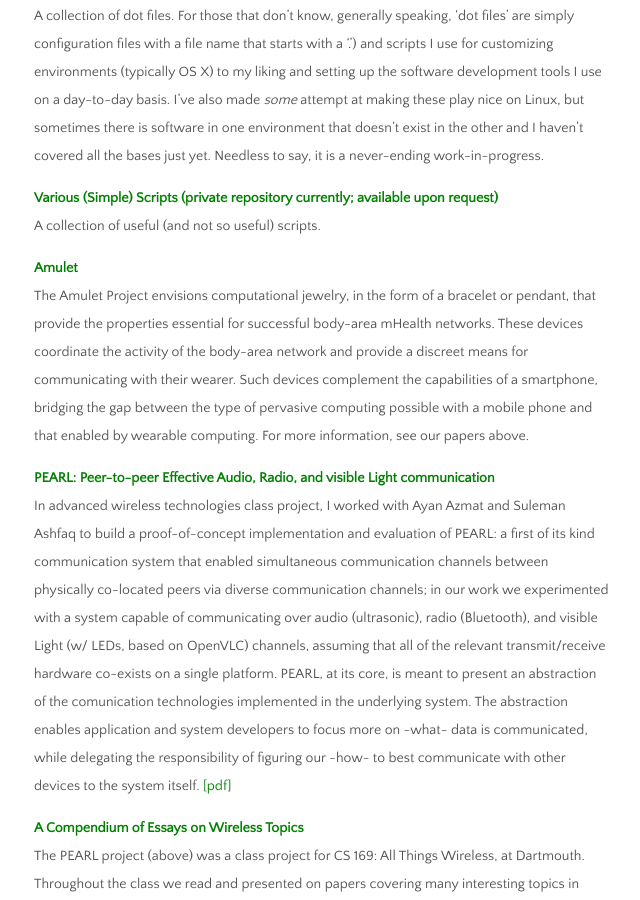
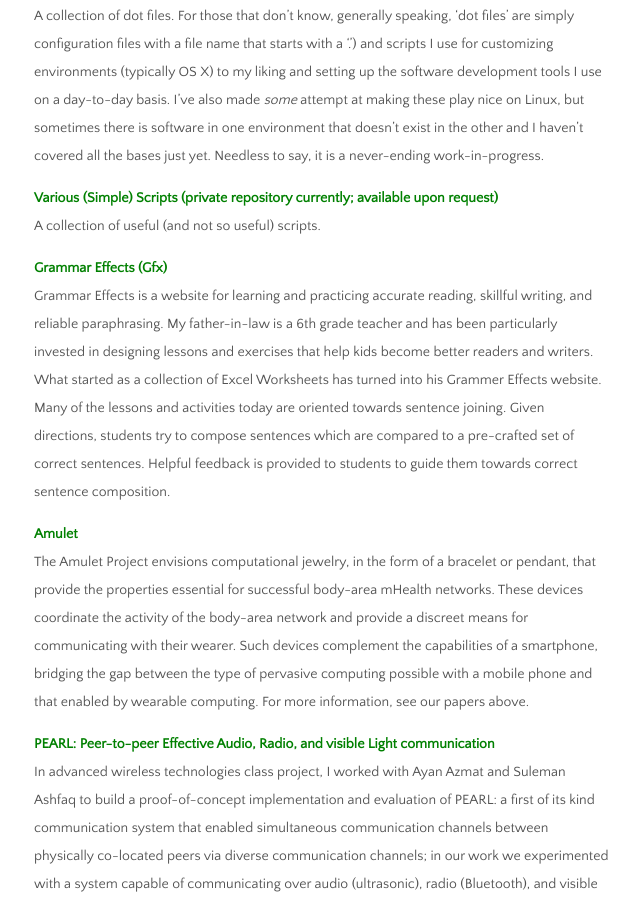
Before and after one commit to traviswpeters/traviswpeters.github.io, a Jekyll site: the page built from projects.md, in a window 1280 px wide and 900 px high, scrolled down 928 px. Shown: the whole window, without its empty margins (318-958 px from the left). Built offline with Jekyll 4.4.1, drawn with Linux system fonts in a browser that asks for light colours; nearby versions of some CDN libraries.

Commit message:
updated project details

```diff
--- a/_data/projects.yml
+++ b/_data/projects.yml
@@ -46,11 +46,15 @@
   url: https://github.com/traviswp/scripts
   show: true
 
-# TODO: Finish description....
 - title: "Grammar Effects (Gfx)"
-  desc: "Grammar Effects is a website for learning and practicing accurate reading, skillful writing, and reliable paraphrasing."
+  desc: "Grammar Effects is a website for learning and practicing accurate reading, skillful writing, and reliable paraphrasing.
+        My father-in-law is a 6th grade teacher and has been particularly invested in designing lessons and exercises that help kids become better readers and writers.
+        What started as a collection of Excel Worksheets has turned into his Grammer Effects website.
+        Many of the lessons and activities today are oriented towards sentence joining.
+        Given directions, students try to compose sentences which are compared to a pre-crafted set of correct sentences.
+        Helpful feedback is provided to students to guide them towards correct sentence composition."
   url: https://github.com/srogersact/srogersact.github.io
-  show: false
+  show: true
 
 #
 # Dartmouth
```
